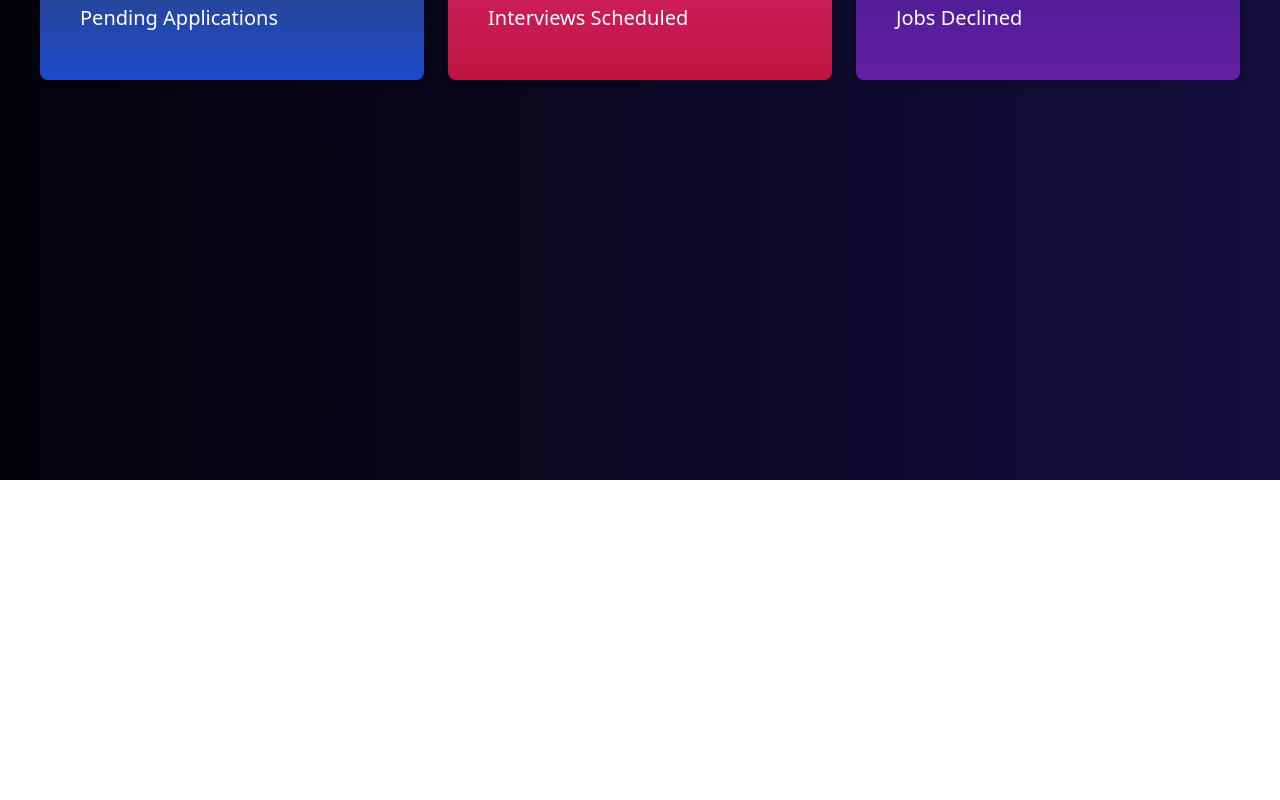
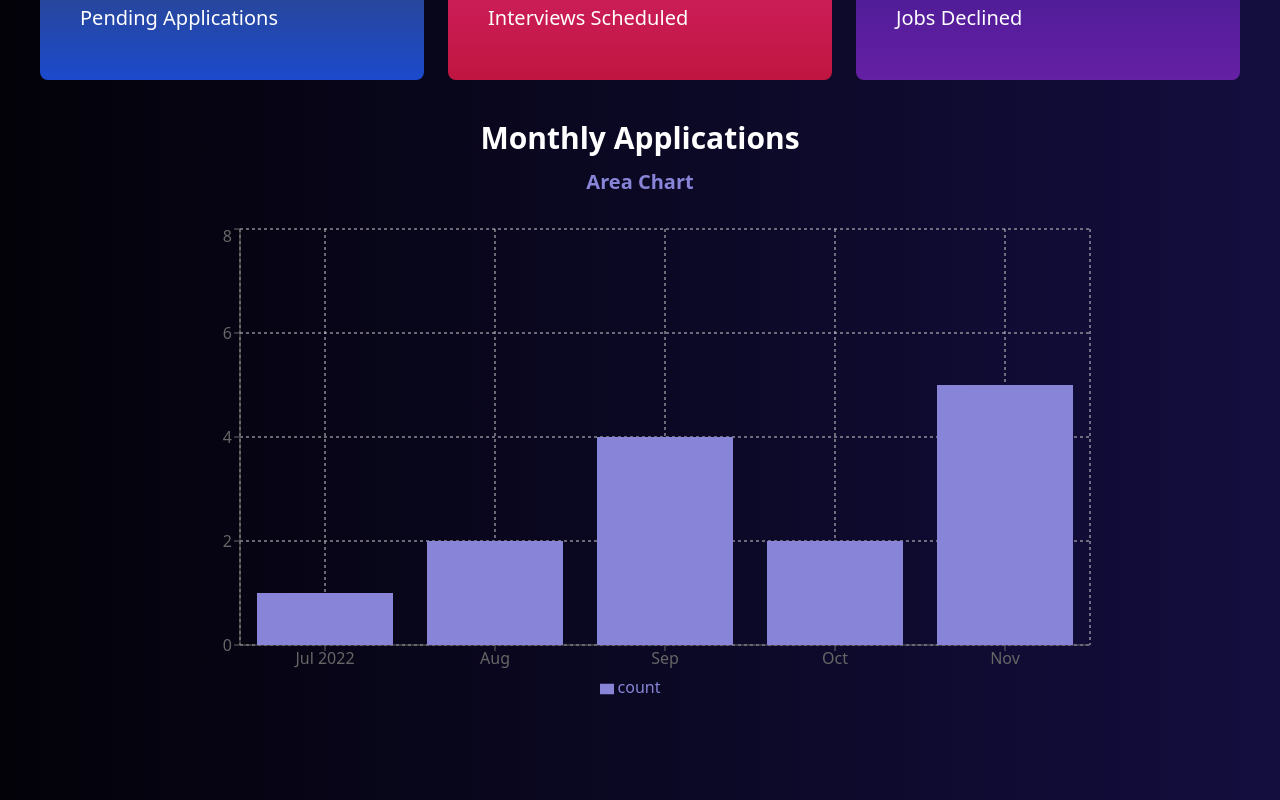
Before and after one commit to hussain-shariff/Node.JS-tutorials, a React (Vite) app in the folder 6-jobs-api-project/client/: page /dashboard in a window 1280 px wide. Shown: the part 360-1160 px from the top of the page. Before the commit the page ends 840 px from the top, so only its background shows below. Built offline with nearby package versions, Linux system fonts and the light colour scheme; sample sign-in values are in the browser's storage.

Commit message:
bar chart

```diff
--- a/6-jobs-api-project/client/package.json
+++ b/6-jobs-api-project/client/package.json
@@ -18,7 +18,8 @@
     "react-dom": "^18.2.0",
     "react-router-dom": "^6.9.0",
     "react-spinners": "^0.13.8",
-    "react-toastify": "^9.1.2"
+    "react-toastify": "^9.1.2",
+    "recharts": "^2.5.0"
   },
   "devDependencies": {
     "@types/react": "^18.0.28",
--- /dev/null
+++ b/6-jobs-api-project/client/src/components/BarChartComp.jsx
@@ -0,0 +1,40 @@
+import React, { PureComponent } from 'react'
+import {
+    BarChart,
+    Bar,
+    Cell,
+    XAxis,
+    YAxis,
+    CartesianGrid,
+    Tooltip,
+    Legend,
+    ResponsiveContainer
+    } from 'recharts';
+import data from '../data';
+
+const BarChartComp = () => {
+    return (
+      <ResponsiveContainer width="100%" aspect={2}>
+        <BarChart
+          width="100"
+          height={300}
+          data={data}
+          margin={{
+            top: 5,
+            right: 30,
+            left: 20,
+            bottom: 5,
+          }}
+        >
+          <CartesianGrid strokeDasharray="3 3" />
+          <XAxis dataKey="name" />
+          <YAxis />
+          <Tooltip />
+          <Legend />
+          <Bar dataKey="count" fill="#8884d8" />
+        </BarChart>
+      </ResponsiveContainer>
+    );
+}
+
+export default BarChartComp;
--- a/6-jobs-api-project/client/src/components/StatsCard.jsx
+++ b/6-jobs-api-project/client/src/components/StatsCard.jsx
@@ -3,13 +3,13 @@ import { FontAwesomeIcon } from '@fortawesome/react-fontawesome'
 
 function StatsCard({color, icon, number, stat}) {
     const cardColors = {
-        blue: 'bg-gradient-to-b from-[#35415d] to-[#1c4acd]',
-        red : 'bg-gradient-to-b from-[#da2775] to-[#c01540]',
-        purple : 'bg-gradient-to-t from-[#6520a4] via-[#4e1c97] to-[#6520a4]'
+        blue: 'from-[#35415d] to-[#1c4acd]',
+        red : 'from-[#da2775] to-[#c01540]',
+        purple : 'from-[#6520a4] via-[#4e1c97] to-[#6520a4]'
     }
   return (
-    <div className={`text-white ${cardColors[color]} px-10 rounded-lg hover:scale-105
-    transition ease-out duration-300 cursor-pointer py-12 shadow-md shadow-${color}-500`}>
+    <div className={`text-white bg-gradient-to-b ${cardColors[color]} px-10 rounded-lg hover:scale-105
+    transition ease-out duration-300 cursor-pointer py-12`}>
         <div className='flex justify-between items-center'>
             <h1 className='text-4xl font-semibold'>{number}</h1>
             <FontAwesomeIcon icon={icon} className='h-8'/>
--- /dev/null
+++ b/6-jobs-api-project/client/src/data.js
@@ -0,0 +1,22 @@
+export default [
+    {
+      name: 'Jul 2022',
+      count: 1,
+    },
+    {
+      name: 'Aug',
+      count: 2,
+    },
+    {
+      name: 'Sep',
+      count: 4,
+    },
+    {
+      name: 'Oct',
+      count: 2,
+    },
+    {
+      name: 'Nov',
+      count: 5,
+    },
+  ];
--- a/6-jobs-api-project/client/src/pages/Main.jsx
+++ b/6-jobs-api-project/client/src/pages/Main.jsx
@@ -17,7 +17,7 @@ function Main() {
   }, [])
 
   return (
-    <div className='h-[105vh] bg-gradient-to-l from-[#130e3e] to-[#030209]'>
+    <div className='h-[200vh] bg-gradient-to-l from-[#130e3e] to-[#030209]'>
         <MainNav
           showSideBar={showSideBar}
           setshowSideBar={setshowSideBar}
--- a/6-jobs-api-project/client/src/pages/Stats.jsx
+++ b/6-jobs-api-project/client/src/pages/Stats.jsx
@@ -5,10 +5,12 @@ import {
     faCalendarDays,
     faBug
     } from '@fortawesome/free-solid-svg-icons'
+import BarChartComp from '../components/BarChartComp'
 
 function Stats() {
   return (
-    <div className='grid grid-cols-1 gap-6 px-6 md:grid-cols-3 md:px-10 mt-10'>
+    <div>
+      <div className='grid grid-cols-1 gap-6 px-6 md:grid-cols-3 md:px-10 my-10'>
           <StatsCard
           color="blue"
           icon={faSuitcaseRolling}
@@ -26,6 +28,12 @@ function Stats() {
           number={30}
           stat='Jobs Declined'/>
       </div>
+      <div className='mx-auto mt-10 md:w-3/4 flex flex-col items-center'>
+        <h1 className='text-center text-2xl text-white md:text-3xl font-semibold'>Monthly Applications</h1>
+        <button className='text-[#8884d8] w-32 cursor-pointer mt-3 mb-7 text-xl font-semibold'>Area Chart</button>
+        <BarChartComp />
+      </div>
+    </div>
   )
 }
 
```
Also changed, not shown: 1 other file (tests, documents, lock files or other folders). Lines whose indentation alone changed are shown as unchanged.
